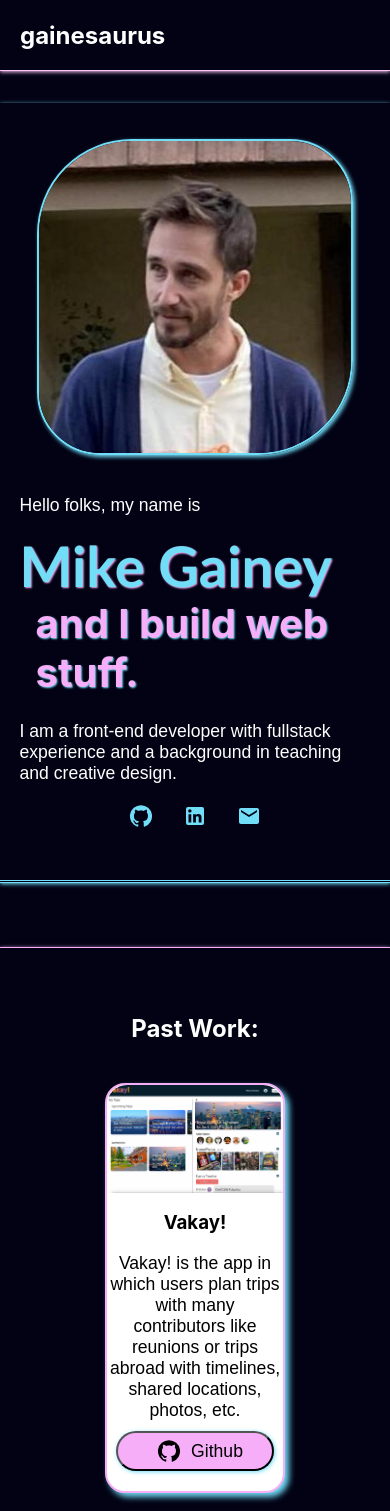
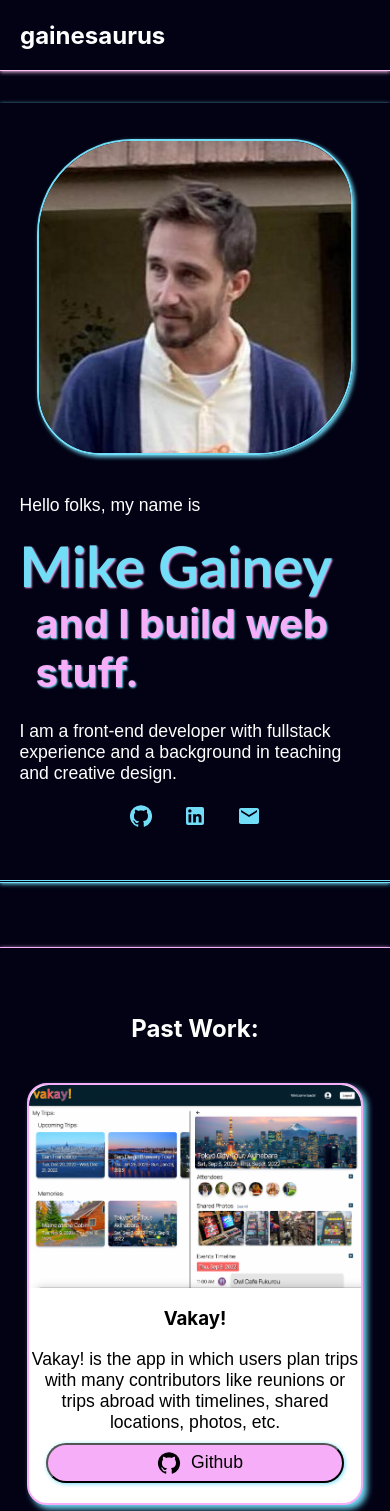
Before and after one commit to gainesaurus/portfolio, a React (Create React App) app: page / in a window 390 px wide. Shown: the top 1511 px of the page. Built offline with nearby package versions, Linux system fonts and the light colour scheme.

Commit message:
fix: media query for projectList mobile width

```diff
--- a/src/Components/ProjectList.module.css
+++ b/src/Components/ProjectList.module.css
@@ -67,3 +67,9 @@
 .icon {
   margin: 0 10px;
 }
+
+@media only screen and (max-width: 480px ) {
+  .projectCard {
+    width: 85%;
+  }
+}
```
